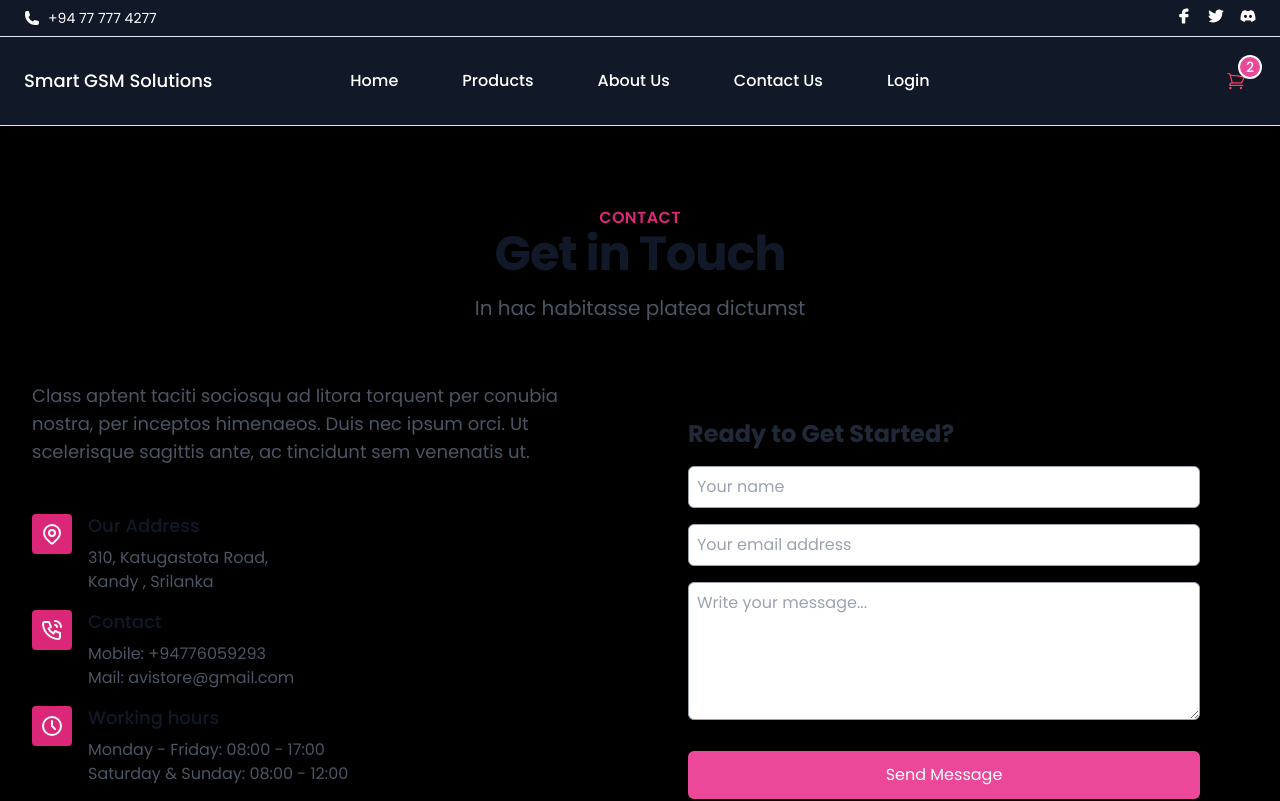
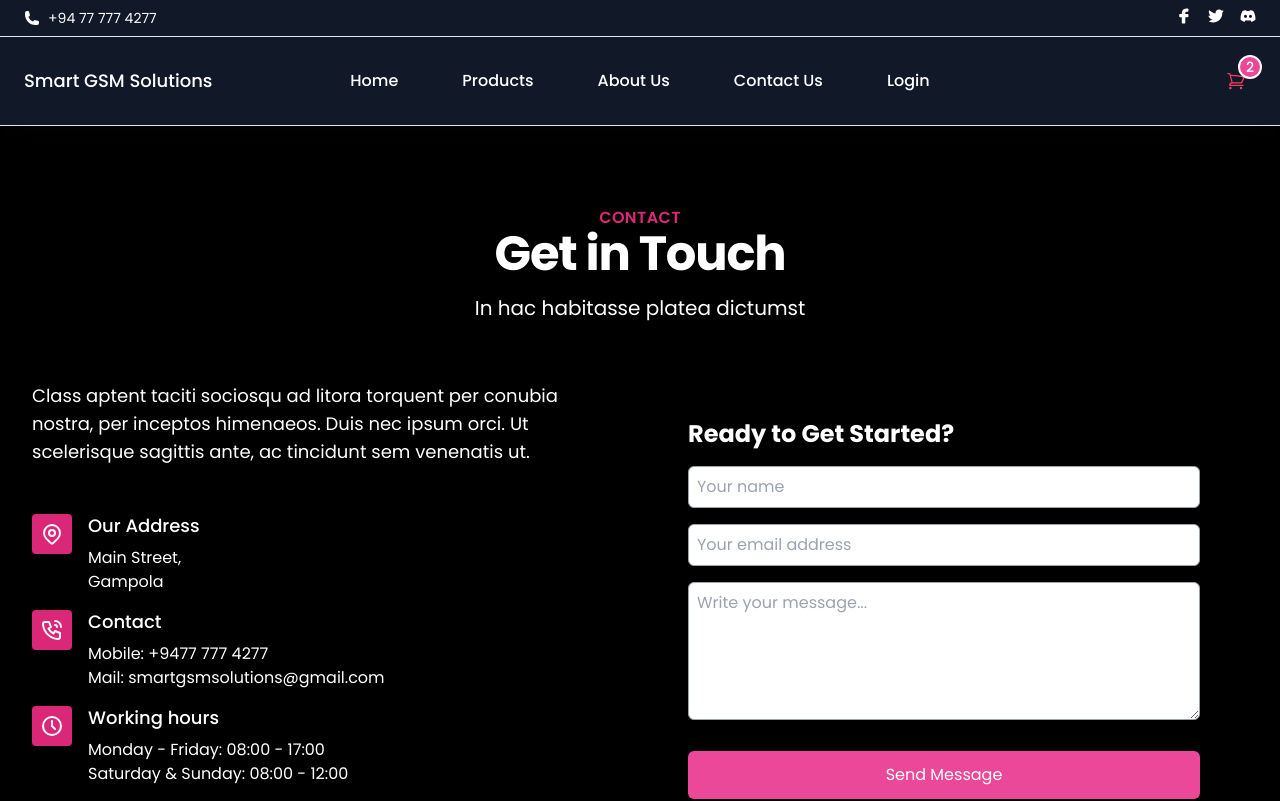
Before and after one commit to dilupa1999/SmartGSMSolutions, a React (Vite) app: page /contact in a window 1280 px wide. Shown: the top 801 px of the page. Built offline with nearby package versions, Linux system fonts and the light colour scheme.

Commit message:
Your commit meae

```diff
--- a/index.html
+++ b/index.html
@@ -2,7 +2,7 @@
 <html lang="en">
   <head>
     <meta charset="UTF-8" />
-    <link rel="icon" type="image/x-icon" href="./src/assets/smartgsmlogo.jpg>
+    <link rel="icon" type="image/x-icon" href="/src/assets/smartgsmlogo.jpg">
     <meta name="viewport" content="width=device-width, initial-scale=1.0" />
     <title>Smart GSM Solution</title>
   </head>
--- a/src/Pages/About.jsx
+++ b/src/Pages/About.jsx
@@ -4,10 +4,10 @@
 const About = () => {
   return (
     <>
-    <section className="bg-gray-100 py-10 px-5 md:px-20">
-        <div className="container mx-auto flex flex-col md:flex-row items-center">
+    <section className="px-5 py-10 bg-gray-100 md:px-20">
+        <div className="container flex flex-col items-center mx-auto md:flex-row">
           {/* Image Section */}
-          <div className="md:w-1/2 flex justify-center mb-6 md:mb-0">
+          <div className="flex justify-center mb-6 md:w-1/2 md:mb-0">
             <img
               src={img}
               alt="Sri Lankan Authentic Food"
@@ -16,22 +16,22 @@
           </div>
 
           {/* Content Section */}
-          <div className="md:w-1/2 md:pl-10 text-center md:text-left">
-            <h2 className="text-3xl md:text-4xl font-bold text-pink-500 mb-4">
+          <div className="text-center md:w-1/2 md:pl-10 md:text-left">
+            <h2 className="mb-4 text-3xl font-bold text-pink-500 md:text-4xl">
             About Us
             </h2>
-            <p className="text-gray-700 text-base md:text-lg mb-4">
+            <p className="mb-4 text-base text-gray-700 md:text-lg">
               Warm Greetings, <br />
               AVI Store offered safety and basic use training on all of its tools and equipment in addition to advanced and special interest classes and workshops. For most equipment, a safety and use class had to be completed before it could be used. It was affiliated with the maker culture and participated in annual Maker Faire events.
             </p>
-            <p className="text-gray-800 text-base md:text-lg font-medium mb-4">
+            <p className="mb-4 text-base font-medium text-gray-800 md:text-lg">
               Contact me: <br />
               <a href="tel:+94773544300" className="hover:underline">+94776059293</a> <br />
               {/* <a href="tel:+94771181803" className="hover:underline">+94771181803</a> */}
             </p>
-            <p className="text-gray-700 text-base md:text-lg mb-4">
+            <p className="mb-4 text-base text-gray-700 md:text-lg">
               Yours Sincerely, <br />
-              <span className="font-semibold text-gray-800">AVI Store</span> </p>
+              <span className="font-semibold text-gray-800">Smart GSM Solution</span> </p>
 
 
           </div>
--- a/src/Pages/Contact.jsx
+++ b/src/Pages/Contact.jsx
@@ -10,10 +10,10 @@
               <p className="text-base font-semibold tracking-wide text-pink-600 uppercase">
                 Contact
               </p>
-              <h2 className="mb-4 text-3xl font-bold tracking-tight text-gray-900 font-heading sm:text-5xl">
+              <h2 className="mb-4 text-3xl font-bold tracking-tight text-white font-heading sm:text-5xl">
                 Get in Touch
               </h2>
-              <p className="max-w-3xl mx-auto mt-4 text-xl text-gray-600">
+              <p className="max-w-3xl mx-auto mt-4 text-xl text-white">
                 In hac habitasse platea dictumst
               </p>
             </div>
@@ -21,7 +21,7 @@
           <div className="flex items-stretch justify-center">
             <div className="grid md:grid-cols-2">
               <div className="h-full pr-6">
-                <p className="mt-3 mb-12 text-lg text-gray-600">
+                <p className="mt-3 mb-12 text-lg text-white">
                   Class aptent taciti sociosqu ad litora torquent per conubia nostra, per inceptos himenaeos. Duis nec
                   ipsum orci. Ut scelerisque sagittis ante, ac tincidunt sem venenatis ut.
                 </p>
@@ -45,11 +45,11 @@
                       </svg>
                     </div>
                     <div className="mb-4 ml-4">
-                      <h3 className="mb-2 text-lg font-medium leading-6 text-gray-900">
+                      <h3 className="mb-2 text-lg font-medium leading-6 text-white">
                         Our Address
                       </h3>
-                      <p className="text-gray-600">310, Katugastota Road,   </p>
-                      <p className="text-gray-600">Kandy , Srilanka</p>
+                      <p className="text-white">Main Street,   </p>
+                      <p className="text-white">Gampola</p>
                     </div>
                   </li>
                   <li className="flex">
@@ -72,9 +72,9 @@
                       </svg>
                     </div>
                     <div className="mb-4 ml-4">
-                      <h3 className="mb-2 text-lg font-medium leading-6 text-gray-900">Contact</h3>
-                      <p className="text-gray-600">Mobile: +94776059293</p>
-                      <p className="text-gray-600">Mail:  avistore@gmail.com</p>
+                      <h3 className="mb-2 text-lg font-medium leading-6 text-white">Contact</h3>
+                      <p className="text-white">Mobile: +9477 777 4277</p>
+                      <p className="text-white">Mail:  smartgsmsolutions@gmail.com</p>
                     </div>
                   </li>
                   <li className="flex">
@@ -96,15 +96,15 @@
                       </svg>
                     </div>
                     <div className="mb-4 ml-4">
-                      <h3 className="mb-2 text-lg font-medium leading-6 text-gray-900">Working hours</h3>
-                      <p className="text-gray-600">Monday - Friday: 08:00 - 17:00</p>
-                      <p className="text-gray-600">Saturday &amp; Sunday: 08:00 - 12:00</p>
+                      <h3 className="mb-2 text-lg font-medium leading-6 text-white">Working hours</h3>
+                      <p className="text-white">Monday - Friday: 08:00 - 17:00</p>
+                      <p className="text-white">Saturday &amp; Sunday: 08:00 - 12:00</p>
                     </div>
                   </li>
                 </ul>
               </div>
               <div className="max-w-6xl p-5 card h-fit md:p-12" id="form">
-                <h2 className="mb-4 text-2xl font-bold">Ready to Get Started?</h2>
+                <h2 className="mb-4 text-2xl font-bold text-white">Ready to Get Started?</h2>
                 <form id="contactForm">
                   <div className="mb-6">
                     <div className="mx-0 mb-1 sm:mb-4">
```
